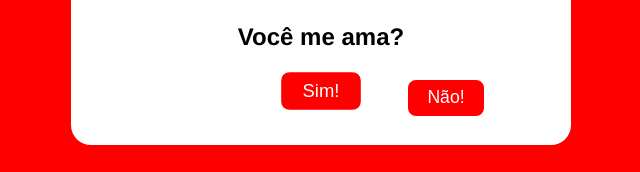
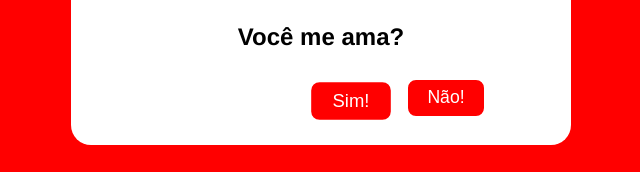
Before and after one commit to DevLucasRocha/Valentine-s-day, a React (Vite) app in the folder valentine-days/: page / in a window 1280 px wide. Shown: the part 463-635 px from the top of the page, without its empty margins (319-959 px from the left). Built offline with nearby package versions, Linux system fonts and the light colour scheme.

Commit message:
Update Panel.css

```diff
--- a/valentine-days/src/components/Panel.css
+++ b/valentine-days/src/components/Panel.css
@@ -72,6 +72,8 @@
 
 .love-button#sim {
     position: relative;
+    left: 30px;
+    top: 10px;
     z-index: 1;
     animation: heartbeat 1s infinite;
 }
```
